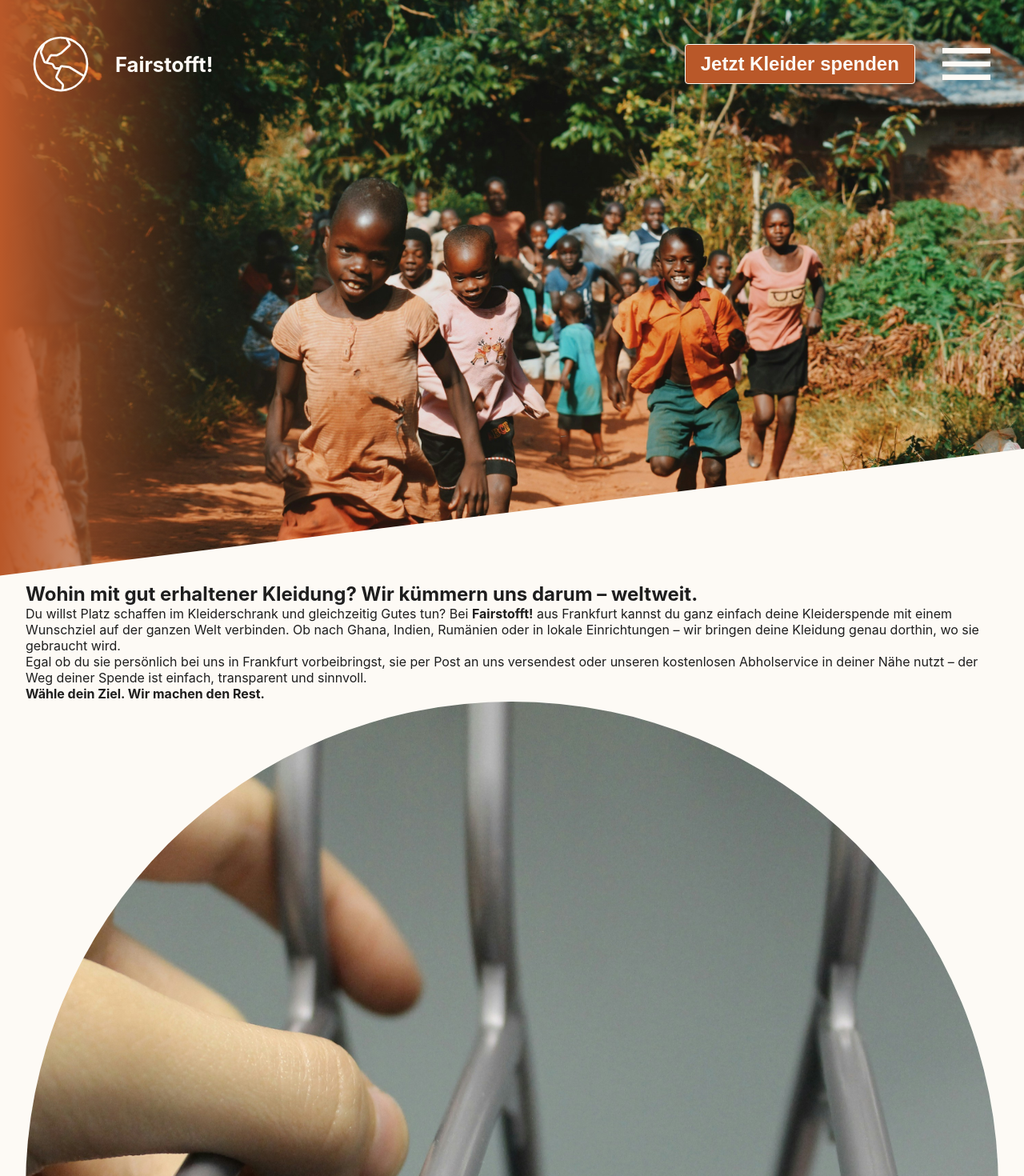
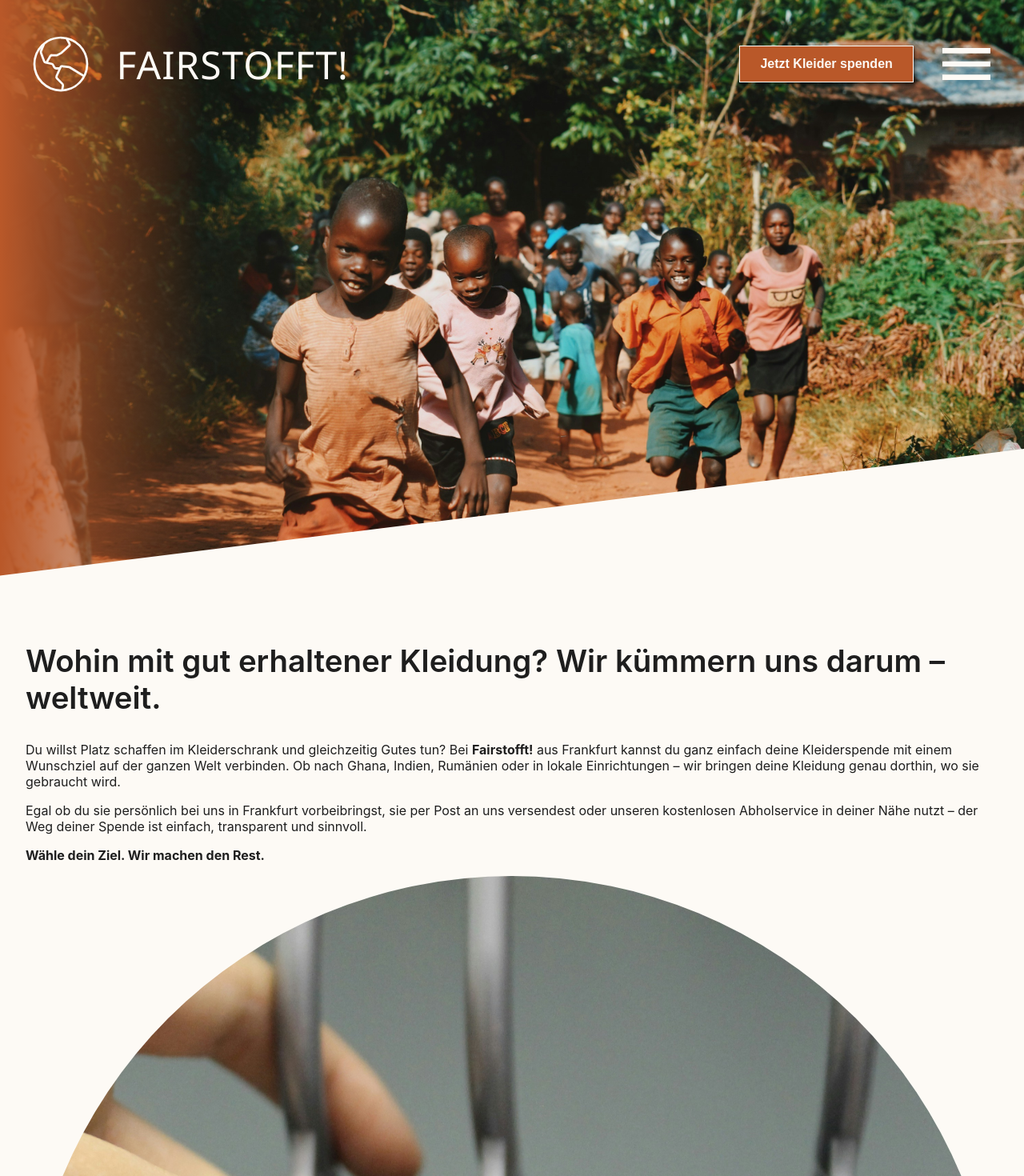
Before and after one commit to Floelly/KleiderspendenRegistrierung, a React (Vite) app: page / in a window 1280 px wide. Shown: the top 1470 px of the page at 80% size. Built offline with nearby package versions, Linux system fonts and the light colour scheme.

Commit message:
centralized styling in theme + globalStyles

```diff
--- a/src/components/layout/Header.jsx
+++ b/src/components/layout/Header.jsx
@@ -4,9 +4,9 @@ import FancyHeader from "../ui/FancyHeader";
 import NavButton from "../ui/NavButton";
 import Logo from "../ui/Logo";
 import FlexRow from "../ui/FlexRow";
-import { ContentContainer } from "../ui/Section.jsx";
+import { HeaderContainer } from "../ui/Container.jsx";
 
-const Container = styled(ContentContainer)`
+const Container = styled(HeaderContainer)`
   display: flex;
   flex-wrap: wrap;
   justify-content: space-between;
@@ -19,17 +19,25 @@ const RightGroup = styled(FlexRow)`
 
 const DonateButton = styled.button`
   background-color: ${({ theme }) => theme.colors.primary};
-  color: ${({ theme }) => theme.colors.darkText};
-  border: 1px solid ${({ theme }) => theme.colors.lightBg};
-  padding: clamp(0.3rem, 1vw, 0.6rem) clamp(0.8rem, 2vw, 1.2rem);
-  border-radius: 4px;
+  color: ${({ theme }) => theme.colors.light};
+  border: 1px solid ${({ theme }) => theme.colors.light};
+  padding: ${({ theme }) => theme.spacing.s} ${({ theme }) => theme.spacing.m};
   cursor: pointer;
   font-weight: 600;
-  font-size: clamp(.8rem, 2vw, 1.5rem);
+  font-size: ${({ theme }) => theme.fontSizes.body};
+  box-shadow: 2px 2px 4px rgba(0, 0, 0, 0.6);
 
   &:hover {
-    transform: scale(1.1);
+    transform: scale(1.05);
   }
+`;
+
+const Logoname = styled.h1`
+  margin: 0;
+  font-family: ${({ theme }) => theme.fonts.heading};
+  font-weight: 400;
+  letter-spacing: 0.02em;
+  text-transform: uppercase;
 `;
 
 export default function Header() {
@@ -51,7 +59,7 @@ export default function Header() {
       <Container>
         <FlexRow>
           <Logo />
-          <h1>Fairstofft!</h1>
+          <Logoname>Fairstofft!</Logoname>
         </FlexRow>
 
         <RightGroup>
--- /dev/null
+++ b/src/components/ui/Container.jsx
@@ -0,0 +1,13 @@
+import styled from "styled-components";
+
+const ContentContainer = styled.div`
+  width: ${({ theme }) => theme.sizes.contentWidth};
+  margin: 0 auto;
+  padding-block: ${({ theme }) => theme.spacing.l};
+`;
+
+export default ContentContainer;
+
+export const HeaderContainer = styled(ContentContainer)`
+  padding-block: ${({ theme }) => theme.spacing.xs};
+`;
--- a/src/components/ui/FancyFooter.jsx
+++ b/src/components/ui/FancyFooter.jsx
@@ -1,12 +1,13 @@
 import styled from "styled-components";
+import footerImage from "/src/assets/FooterImage.jpg";
 
 const StyledFooter = styled.footer`
-  background: url('src/assets/FooterImage.jpg');
+  background: url(${footerImage});
   background-position: center 15%;
   background-size: cover;
-  color: ${({ theme }) => theme.colors.textLight};
+  color: ${({ theme }) => theme.colors.dark};
   text-align: center;
   width: 100%;
-  min-height: 20vh;
+  min-height: ${({ theme }) => theme.sizes.footerMinHeight};
 `;
 export default StyledFooter;
--- a/src/components/ui/FancyHeader.jsx
+++ b/src/components/ui/FancyHeader.jsx
@@ -17,6 +17,6 @@ const StyledHeader = styled.header`
 
   //TODO: überdenken
   background-color: ${({$isTop, theme}) => ($isTop ? "transparent" : theme.colors.primary)};
-  color: ${({theme}) => theme.colors.darkText};
+  color: ${({theme}) => theme.colors.light};
 `;
 export default StyledHeader;
--- a/src/components/ui/FlexRow.jsx
+++ b/src/components/ui/FlexRow.jsx
@@ -3,7 +3,7 @@ import styled from 'styled-components';
 const FlexRow = styled.div`
   display: flex;
   align-items: center;
-  gap: clamp(0.5rem, 2vw, 1.5rem);
+  gap: ${({ theme }) => theme.spacing.m};
 `;
 
 export default FlexRow;
--- a/src/components/ui/Logo.jsx
+++ b/src/components/ui/Logo.jsx
@@ -2,8 +2,8 @@ import styled from 'styled-components';
 import { PiGlobeHemisphereWestThin } from "react-icons/pi";
 
 const Logo = styled(PiGlobeHemisphereWestThin)`
-  width: clamp(1.1rem, 11vw, 5.5rem);
-  height: clamp(1.1rem, 11vw, 5.5rem);
+  width: ${({ theme }) => theme.sizes.logoSize};
+  height: ${({ theme }) => theme.sizes.logoSize};
 `;
 
 export default () => <Logo alt="Logo" />;
--- a/src/components/ui/NavButton.jsx
+++ b/src/components/ui/NavButton.jsx
@@ -4,13 +4,12 @@ import { IoMenuSharp  } from "react-icons/io5";
 const IconButton = styled(IoMenuSharp )`
   background: transparent;
   border: none;
-  padding: 0;
   cursor: pointer;
   display: inline-flex;
   align-items: center;
   justify-content: center;
-  width: clamp(1rem, 10vw, 5rem);
-  height: clamp(1rem, 10vw, 5rem);
+  width: ${({ theme }) => theme.sizes.iconSize};
+  height: ${({ theme }) => theme.sizes.iconSize};
 
   &:hover {
     transform: scale(1.1);
--- a/src/components/ui/Section.jsx
+++ b/src/components/ui/Section.jsx
@@ -1,28 +1,23 @@
 import styled from "styled-components"
-
-export const ContentContainer = styled.div`
-  width: clamp(60vw, 95vw, 1300px);  // In theme packen!
-  margin: 0 auto;
-  padding-block: clamp(0.1rem, 1vw, 0.5rem);
-`;
+import ContentContainer from "./Container";
 
 const StyledSection = styled.section`
-    background-color: ${({ theme}) => theme.colors.lightBg};
-    color: ${({ theme}) => theme.colors.lightText };
+    background-color: ${({ theme}) => theme.colors.light};
+    color: ${({ theme}) => theme.colors.dark };
     position: relative;
-    min-height: 50vh;
+    min-height: ${({ theme }) => theme.sizes.section.minHeight};
 
     &:nth-child(odd) {
-      background-color: ${({ theme}) => theme.colors.darkBg};
-      color: ${({ theme}) => theme.colors.darkText};
+      background-color: ${({ theme}) => theme.colors.dark};
+      color: ${({ theme}) => theme.colors.light};
     }
 
     &:not(:first-child):nth-child(odd) {
-      padding-top: 20vh;
+      padding-top: ${({ theme }) => theme.sizes.section.triangleTop};
     }
 
     &:not(:last-child):not(:first-child):nth-child(odd) {
-      padding-bottom: 20vh;
+      padding-bottom: ${({ theme }) => theme.sizes.section.triangleBottom};
     }
 
     &:not(:first-child):nth-child(odd)::before {
@@ -31,11 +26,11 @@ const StyledSection = styled.section`
       top: -1px;
       left: 0;
       width: 100%;
-      height: 20vh;
+      height: ${({ theme }) => theme.sizes.section.triangleTop};
 
-      background-color: ${({theme}) => theme.colors.lightBg};
+      background-color: ${({theme}) => theme.colors.light};
       clip-path: polygon(0 0, 100% 0, 100% 1%, 0 100%);
-      z-index: 1;
+      z-index: ${({ theme }) => theme.zIndex.contentOverlay};
     }
 
     &:not(:last-child):nth-child(odd)::after {
@@ -44,10 +39,10 @@ const StyledSection = styled.section`
       bottom: -1px;
       left: 0;
       width: 100%;
-      height: 20vh;
-      background-color: ${({theme}) => theme.colors.lightBg};
+      height: ${({ theme }) => theme.sizes.section.triangleTop};
+      background-color: ${({theme}) => theme.colors.light};
       clip-path: polygon(0 99%, 100% 0, 100% 100%, 0 100%);
-      z-index: 1;
+      z-index: ${({ theme }) => theme.zIndex.contentOverlay};
     }
   `
 
--- a/src/components/ui/TitlepageContainer.jsx
+++ b/src/components/ui/TitlepageContainer.jsx
@@ -5,10 +5,10 @@ const TitlepageContainer = styled.div`
   background-position: 35% 42%;
   background-size: cover;
   background-repeat: no-repeat;
-  min-height: 90vh;
+  min-height: ${({theme}) => theme.sizes.titlePageHeight};
   width: 100%;
 
-  @media screen and (min-width: ${({theme}) => theme.breakpoints.desktop}) {
+  @media screen and (min-width: ${({theme}) => theme.breakpoints.l}) {
     background: ${({theme}) =>  `linear-gradient(to right, ${theme.colors.primary} 0%, rgba(255, 255, 255, 0) 20%), url('src/assets/TitleImage1.jpg')`};
     background-position: 35% 42%;
     background-size: cover;
--- a/src/styles/GlobalStyle.js
+++ b/src/styles/GlobalStyle.js
@@ -3,20 +3,23 @@ import { createGlobalStyle } from 'styled-components';
 const GlobalStyle = createGlobalStyle`
   *, *::before, *::after {
     box-sizing: border-box;
-    margin: 0;
-    padding: 0;
   }
 
   body {
     margin: 0;
-    font-family: 'Inter', sans-serif;
-    background: #f9fafb;
-    color: #1e293b;
+    font-family: ${({ theme }) => theme.fonts.body};
+    background: ${({ theme }) => theme.colors.light};
+    color: ${({ theme }) => theme.colors.dark};
   }
 
   h1 {
-    font-size: clamp(1.5rem, 2vw, 2.5rem);
+    font-size: ${({ theme }) => theme.fontSizes.h1};
     font-weight: 700;
+  }
+
+  h2 {
+    font-size: ${({ theme }) => theme.fontSizes.h2};
+    font-weight: 600;
   }
 
   img {
--- a/src/styles/Theme.js
+++ b/src/styles/Theme.js
@@ -1,31 +1,53 @@
-const colors = {
-  light: '#fdfaf5',
-  dark: '#1e1e1e',
-  primary: '#b95829',
-  secondary: '#6e4f3a', // Gedämpftes Braun
-  accent: '#e87c4a', // Satter Orange-Ton
+export const Theme = {
 
-  secondary2: '#b85c38', // Rostbraun
-  accent2: '#f4a261', // Warmes Orange
-  further1: '#ffffff',
-  further2: '#e0dcd3',
-  further3: '#2c2c2c',
-  further4: '#3a3a3a',
-};
-
-
-export const Theme = {
+  spacing: {
+    xs: 'clamp(0.25rem, 0.5vw, 0.5rem)',
+    s: 'clamp(0.5rem, 1vw, 1rem)',
+    m: 'clamp(1rem, 2vw, 2rem)',
+    l: 'clamp(2rem, 4vw, 4rem)',
+    containerWidth: 'clamp(20rem, 80vw, 120rem)',
+  },
+  sizes: {
+    contentWidth: 'clamp(60vw, 95vw, 1300px)',
+    headerHeight: 'clamp(3rem, 5vw, 6rem)',
+    footerMinHeight: '20vh',
+    titlePageHeight: '90vh',
+    logoSize: 'clamp(1.1rem, 11vw, 5.5rem)',
+    iconSize: 'clamp(1rem, 10vw, 5rem)',
+    section: {
+      minHeight: '50vh',
+      triangleTop: '20vh',
+      triangleBottom: '20vh',
+    },
+  },
+  fonts: {
+    body: "'Inter', sans-serif",
+    heading: "'Segoe UI', 'Helvetica Neue', 'San Francisco', Arial, sans-serif",
+    mono: "'Courier New', monospace",
+  },
+  fontSizes: {
+    body: 'clamp(1rem, 1.2vw, 1.2rem)',
+    h1: 'clamp(2rem, 4vw, 3rem)',
+    h2: 'clamp(1.5rem, 3vw, 2.5rem)',
+    small: 'clamp(0.875rem, 1vw, 1rem)',
+  },
   colors: {
-    darkBg: colors.dark,
-    lightBg: colors.light,
-    darkText: colors.light,
-    lightText: colors.dark,
-
-    primary: colors.primary,
-    secondary: colors.secondary,
-    accent: colors.accent,
+    light: '#fdfaf5',
+    dark: '#1e1e1e',
+    primary: '#b95829',
   },
   breakpoints: {
-    desktop: '1024px',
+    s: '480px',
+    m: '768px',
+    l: '1024px',
   },
+  zIndex: {
+    background: -1,
+    default: 1,
+    contentOverlay: 5,
+    header: 10,
+    footer: 10,
+    modal: 100,
+    tooltip: 200
+  }
 };
```
